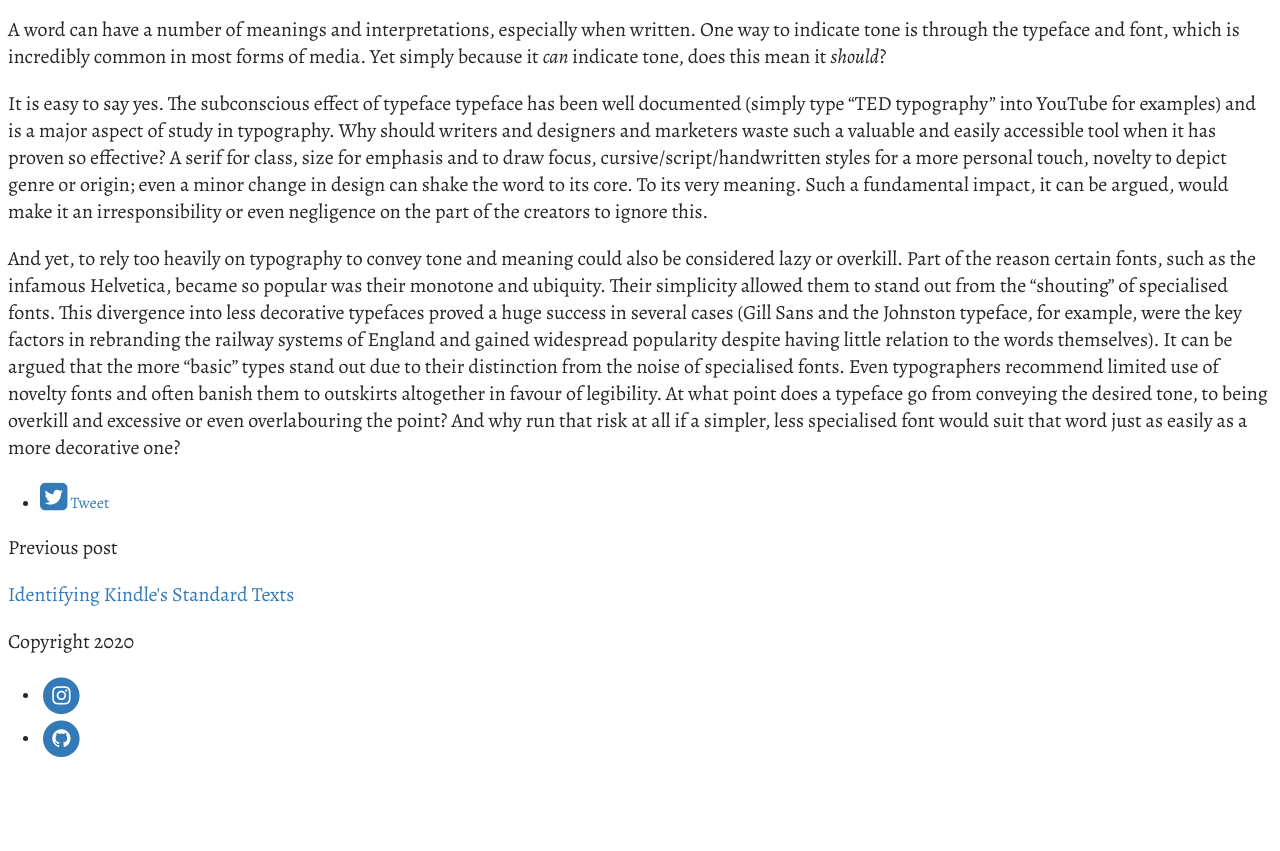
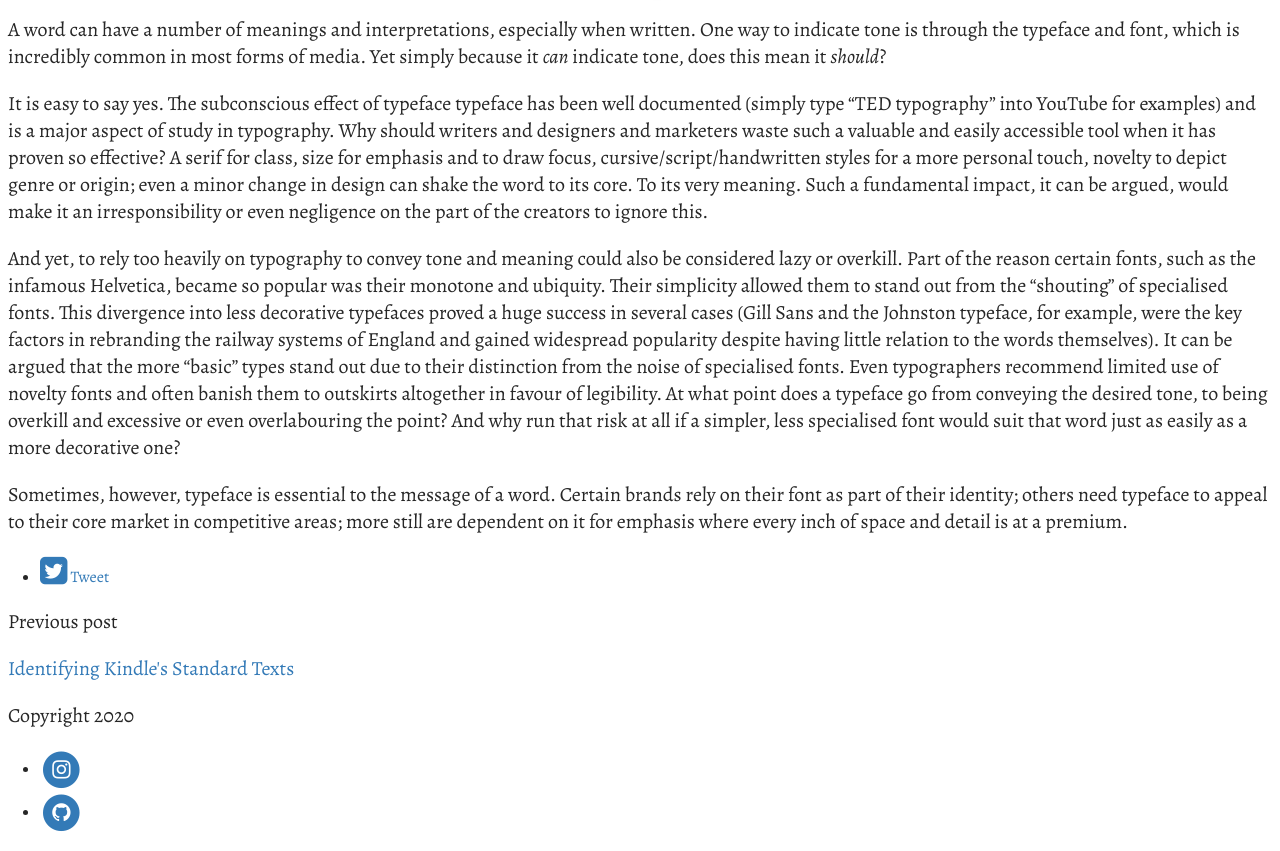
Before and after one commit to eyescroll/BrookesBlog, a Jekyll site: the page built from _posts/2020-10-07-is-tone-the-responsibility-of-font.md, in a window 1280 px wide and 900 px high, scrolled down 630 px, cut to the strip 49-900 px from the top of the window. Built offline with Jekyll 4.4.1, drawn with Linux system fonts in a browser that asks for light colours; some web fonts are replaced; before the commit the page ends 1456 px from its top, so only the background shows below that.

Commit message:
Update Post “2020-10-07-is-tone-the-responsibility-of-font”

```diff
--- a/_posts/2020-10-07-is-tone-the-responsibility-of-font.md
+++ b/_posts/2020-10-07-is-tone-the-responsibility-of-font.md
@@ -11,3 +11,7 @@ A word can have a number of meanings and interpretations, especially when writte
 It is easy to say yes. The subconscious effect of typeface typeface has been well documented (simply type "TED typography" into YouTube for examples) and is a major aspect of study in typography. Why should writers and designers and marketers waste such a valuable and easily accessible tool when it has proven so effective? A serif for class, size for emphasis and to draw focus, cursive/script/handwritten styles for a more personal touch, novelty to depict genre or origin; even a minor change in design can shake the word to its core. To its very meaning. Such a fundamental impact, it can be argued, would make it an irresponsibility or even negligence on the part of the creators to ignore this.
 
 And yet, to rely too heavily on typography to convey tone and meaning could also be considered lazy or overkill. Part of the reason certain fonts, such as the infamous Helvetica, became so popular was their monotone and ubiquity. Their simplicity allowed them to stand out from the "shouting" of specialised fonts. This divergence into less decorative typefaces proved a huge success in several cases (Gill Sans and the Johnston typeface, for example, were the key factors in rebranding the railway systems of England and gained widespread popularity despite having little relation to the words themselves). It can be argued that the more "basic" types stand out due to their distinction from the noise of specialised fonts. Even typographers recommend limited use of novelty fonts and often banish them to outskirts altogether in favour of legibility. At what point does a typeface go from conveying the desired tone, to being overkill and excessive or even overlabouring the point? And why run that risk at all if a simpler, less specialised font would suit that word just as easily as a more decorative one?
+
+
+
+Sometimes, however, typeface is essential to the message of a word. Certain brands rely on their font as part of their identity; others need typeface to appeal to their core market in competitive areas; more still are dependent on it for emphasis where every inch of space and detail is at a premium.
```
